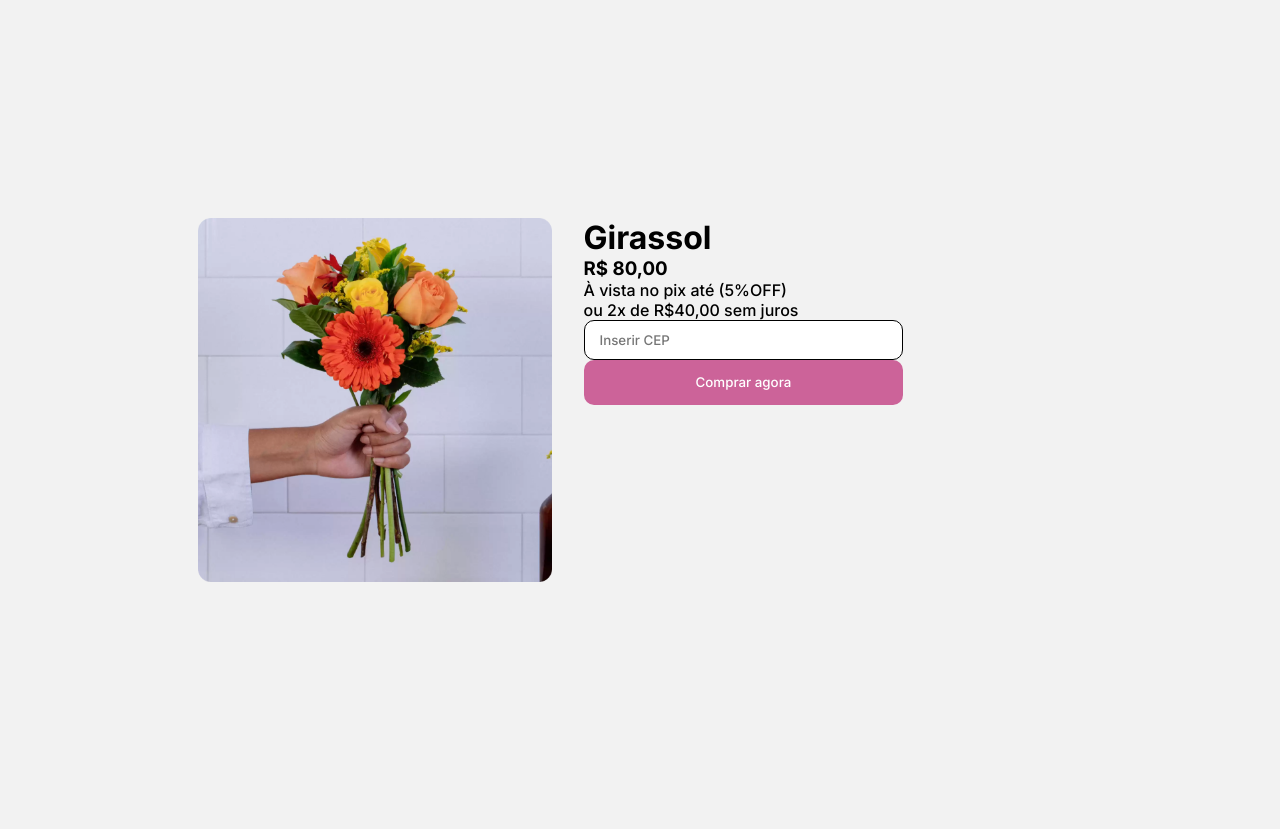
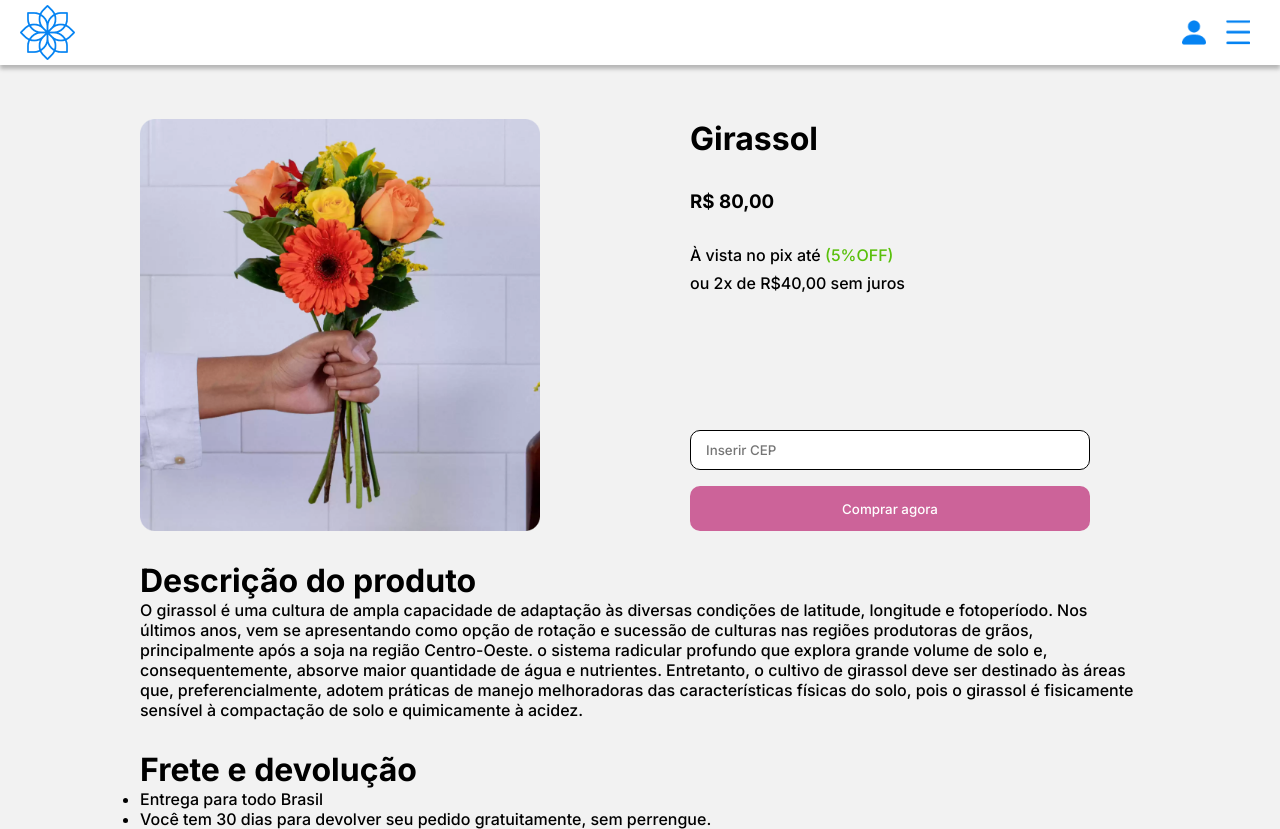
Before and after one commit to tsv-png/Floricultura, a React (Create React App) app: page /produto in a window 1280 px wide. Before the commit the page ends 800 px from the top, so only its background shows below. Built offline with nearby package versions, Linux system fonts and the light colour scheme.

Commit message:
desenvolvimento pagina de produto

```diff
--- a/src/App.css
+++ b/src/App.css
@@ -21,6 +21,4 @@ html {
     position: relative;
     display: flex;
     flex-direction: column;
-    justify-content: center;
-    align-items: center;
 }
--- a/src/pages/ProdutoPage/ProdutoPage.css
+++ b/src/pages/ProdutoPage/ProdutoPage.css
@@ -1,7 +1,18 @@
+.produto-page-content {
+    margin-top: 119px;
+    margin-left: auto;
+    margin-right: auto;
+    height: 100%;
+    max-width: 1000px;
+    display: flex;
+    flex-direction: column;
+    gap: 30px;
+}
+
 .produto-description{
     display: flex;
     flex-direction: row;
-    gap: 32px;
+    gap: 150px;
 }
 .produto-description-image {
     width: 40%;
@@ -11,8 +22,33 @@
 .produto-description-content {
     display: flex;
     flex-direction: column;
+    gap: 32px;
+    width: 400px
+}
+
+.caption-container {
+    display: flex;
+    flex-direction: column;
+    gap: 8px;
+    font-weight: 500;
+}
+
+.produto-description-form {
+    margin-top: auto;
+    display: flex;
+    gap: 16px;
+    flex-direction: column;
 }
 
 .botao-comprar {
     width: 100%;
 }
+
+.produto-mais-info {
+    display: flex;
+    flex-direction: column;
+}
+
+.green {
+    color: #59C00B;
+}
--- a/src/pages/ProdutoPage/ProdutoPage.js
+++ b/src/pages/ProdutoPage/ProdutoPage.js
@@ -1,15 +1,33 @@
 import flor from "./../../assets/flor.png";
 import "./ProdutoPage.css";
+
+import floweradmin from "../../assets/floweradm.png";
+import listadmin from "../../assets/listadm.png";
+import useradmin from "../../assets/useradm.png";
 const ProdutoPage = () => {
   return (
+    <>
+      <div className="topnavbar">
+        <div className="topnavbar-left">
+          <img src={floweradmin} alt="logo" />
+        </div>
+        <div className="topnavbar-right">
+          <img className="useradm" src={useradmin} alt="useradm" />
+          <img className="listadm" src={listadmin} alt="listadm" />
+        </div>
+      </div>
       <div className="produto-page-content">
         <div className="produto-description">
           <img src={flor} alt="" className="produto-description-image" />
           <div className="produto-description-content">
             <h1 className="produto-description-content-title">Girassol</h1>
             <h3 className="produto-description-content-price">R$ 80,00</h3>
-          <span className="caption">À vista no pix até (5%OFF)</span>
+            <div className="caption-container">
+              <span className="caption">
+                À vista no pix até <span className="green">(5%OFF)</span>
+              </span>
               <span className="caption">ou 2x de R$40,00 sem juros</span>
+            </div>
             <div className="produto-description-form">
               <input
                 placeholder="Inserir CEP"
@@ -20,7 +38,33 @@ const ProdutoPage = () => {
             </div>
           </div>
         </div>
+        <div className="produto-mais-info">
+          <h1 className="produto-mais-info-title">Descrição do produto</h1>
+          <p className="produto-mais-info-text">
+            O girassol é uma cultura de ampla capacidade de adaptação às
+            diversas condições de latitude, longitude e fotoperíodo. Nos últimos
+            anos, vem se apresentando como opção de rotação e sucessão de
+            culturas nas regiões produtoras de grãos, principalmente após a soja
+            na região Centro-Oeste. o sistema radicular profundo que explora
+            grande volume de solo e, consequentemente, absorve maior quantidade
+            de água e nutrientes. Entretanto, o cultivo de girassol deve ser
+            destinado às áreas que, preferencialmente, adotem práticas de manejo
+            melhoradoras das características físicas do solo, pois o girassol é
+            fisicamente sensível à compactação de solo e quimicamente à acidez.
+          </p>
         </div>
+        <div className="produto-mais-info">
+          <h1 className="produto-mais-info-title">Frete e devolução</h1>
+          <ul>
+            <li>Entrega para todo Brasil</li>
+            <li>
+              Você tem 30 dias para devolver seu pedido gratuitamente, sem
+              perrengue.
+            </li>
+          </ul>
+        </div>
+      </div>
+    </>
   );
 };
 
```
Also changed, not shown: src/pages/Produto/Produto.js (deleted, +0 -48 lines). Lines whose indentation alone changed are shown as unchanged.
